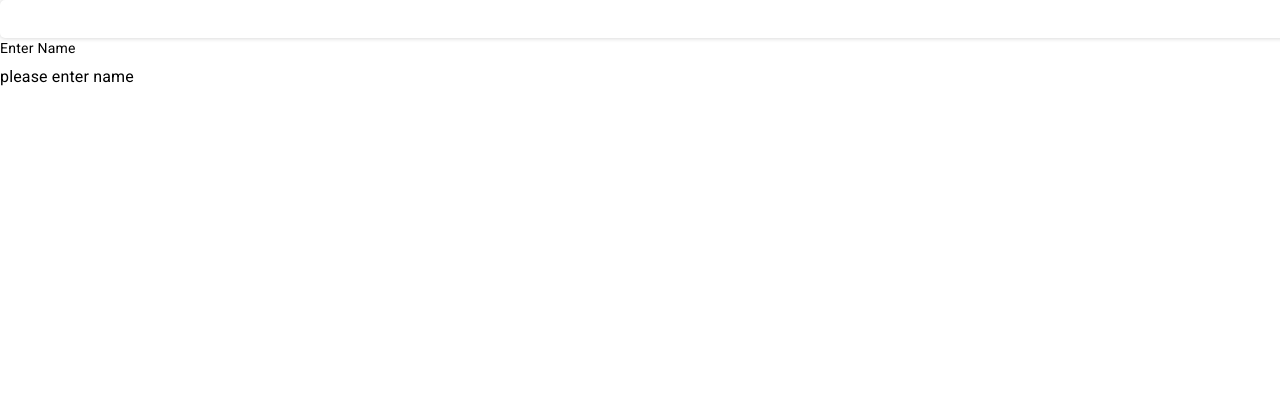
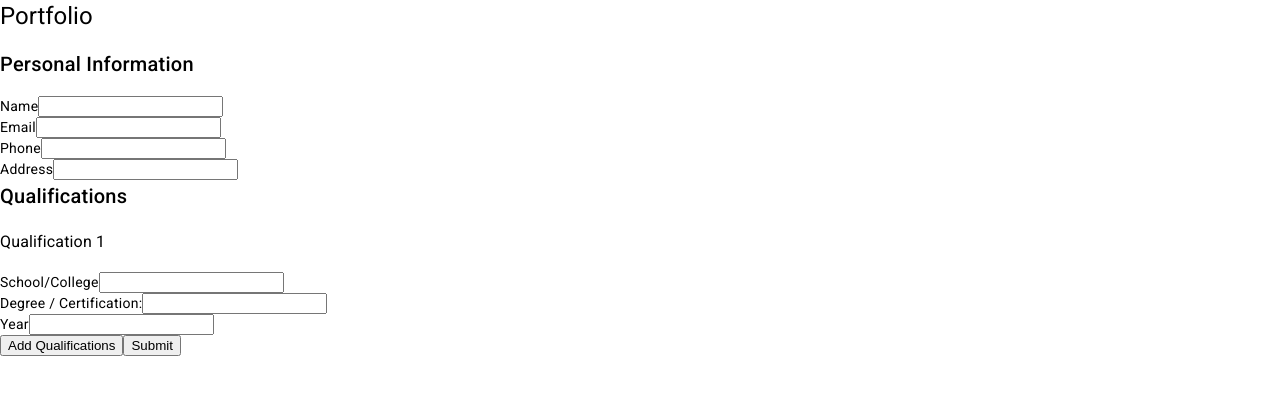
Before and after one commit to mayurrohokale/practice_repo, an Angular app: page / in a window 1280 px wide. Shown: the top 394 px of the page. Built offline with nearby package versions, Linux system fonts and the light colour scheme.

Commit message:
builded portfolio a mini project

```diff
--- a/src/app/app.component.css
+++ b/src/app/app.component.css
@@ -1,4 +1,4 @@
-form {
+/* form {
     width: 280px;
     margin: 0 auto;
     background-color: #fff;
@@ -49,4 +49,4 @@ button{
 button:hover {
     background-color: #c9c9c9;
     letter-spacing: 0.2em;
-}
+} */
--- a/src/app/app.component.html
+++ b/src/app/app.component.html
@@ -1,13 +1,68 @@
-<div>
-    <div>
-        <input type="text" [(ngModel)]="user">
-        <label>Enter Name</label>
+<h1>Portfolio</h1>
+<ng-container *ngIf="!submitted; else preview ">
+    <h2>Personal Information</h2>
+    <form>
+        <div>
+            <label for="name">Name</label>
+            <input type="text" name="name" id="name" [(ngModel)]="nm">
+        </div>
+        <div>
+            <label for="email">Email</label>
+            <input type="text" name="email" id="email" [(ngModel)]="em">
+
+        </div>
+        <div>
+            <label for="phone">Phone</label>
+            <input type="text" name="phone" id="phone" [(ngModel)]="ph">
+        </div>
+        <div>
+            <label for="address">Address</label>
+            <input type="text" name="address" id="address" [(ngModel)]="add">
+        </div>
+    </form>
+    <h2>Qualifications</h2>
+    <div *ngFor="let q of qualification; let i = index">
+        <h3>Qualification {{i+1}}</h3>
+        <form>
+            <div>
+                <label for="school">School/College</label>
+                <input type="text" name="school" id="school" [(ngModel)]="q.school">
+            </div>
+            <div>
+                <label for="degree">Degree / Certification:</label>
+                <input type="text" name="degree" id="degree" [(ngModel)]="q.degree">
+            </div>
+            <div>
+                <label for="year">Year</label>
+                <input type="text" name="year" id="year" [(ngModel)]="q.year">
+
+            </div>
+        </form>
 
     </div>
-    <ng-container *ngIf="user !== ''; else notvalid " >
+    <div class="btn-container">
+        <button (click)="addqualification()">Add Qualifications</button>
+        <button type="submit" (click)="submit()">Submit</button>
+    </div>
+</ng-container>
 
-    </ng-container>
-    <ng-template #notvalid>
-        <h3>please enter name</h3>
-    </ng-template>
-</div>
+<ng-template #preview>
+        <div class="preview-container">
+            <h2>Preview</h2>
+            <div>
+                <p>{{nm}}</p>
+                <p>Email: {{em}} </p>
+                <p>Phone: {{ph}}</p>
+                <p>Address:{{add}}</p>
+            </div>
+            <div>
+                <h3>Qualification</h3>
+                <div *ngFor="let q of qualification">
+                    <h5>school/college: {{q.school}}</h5>
+                    <h5>Degree: {{q.degree}}</h5>
+                    <h5>Year: {{q.year}}</h5>
+                </div>
+            </div>
+            <button (click)="edit()">Edit</button>
+        </div>
+</ng-template>
--- a/src/app/app.component.ts
+++ b/src/app/app.component.ts
@@ -11,6 +11,23 @@ import { Directive } from '@angular/core';
 
 export class AppComponent {
 
-    user = '';
+  nm = '';
+    em = '';
+    ph ='';
+    add = '';
 
+    submitted: boolean = false;
+    qualification = [{school:'', degree:'', year:''}];
+
+    addqualification(){
+      this.qualification.push({school:'', degree:'', year:''});
+    }
+
+    submit() {
+      this.submitted = true;
+    }
+
+    edit(){
+        this.submitted =false;
+    }
 }
--- a/src/styles.css
+++ b/src/styles.css
@@ -2,12 +2,3 @@
 
 html, body { height: 100%; }
 body { margin: 0; font-family: Roboto, "Helvetica Neue", sans-serif; }
-.lighMode {
-    background-color: aliceblue;
-    color: black;
-}
-
-.darkMode {
-    background-color: grey;
-    color: white;
-}
```
